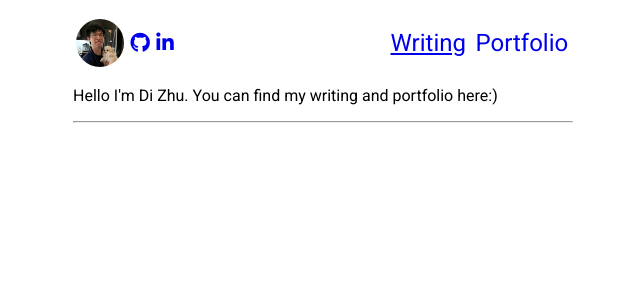
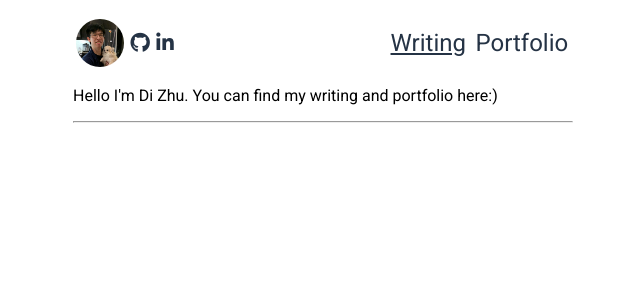
Before and after one commit to alvyjudy/alvyjudy.github.io, a Jekyll site: the page built from index.html, in a window 1280 px wide. Shown: the top 300 px of the page, without its empty margins (317-957 px from the left). Built offline with Jekyll 4.4.1, drawn with Linux system fonts in a browser that asks for light colours; nearby versions of some CDN libraries.

Commit message:
style blog posts

```diff
--- a/_layouts/default.html
+++ b/_layouts/default.html
@@ -11,7 +11,7 @@
     <link rel="stylesheet" href="/assets/css/stylesheet.css">
     <script src="https://kit.fontawesome.com/45cada45a9.js" crossorigin="anonymous"></script>
     <link rel="preconnect" href="https://fonts.gstatic.com">
-    <link href="https://fonts.googleapis.com/css2?family=Roboto&display=swap" rel="stylesheet">
+    <link href="https://fonts.googleapis.com/css2?family=Roboto:wght@300;400;700;900&display=swap" rel="stylesheet">
   </head>
   <body>
 
--- a/assets/css/stylesheet.scss
+++ b/assets/css/stylesheet.scss
@@ -5,16 +5,42 @@
 $bright: #A3AEB8;
 $primary: #CF9871;
 $secondary: #946334;
+$elevation1: 0 2px 8px 0 rgba(0, 0, 0, 0.2);
+
+// style global
 
 body {
   margin: 1em;
   font-family: 'Roboto', sans-serif;
 }
 
+a {
+  text-decoration: none;
+  color: $dark;
+}
+
+ul {
+  list-style-type: none;
+  padding: 0;
+
+  & li {
+    margin: 0;
+  }
+
+  & a {
+    color: $dark;
+    font-weight: 800;
+  }
+}
+
 .all-content {
   margin: auto;
   max-width: 500px;
 }
+
+// end style global
+
+// style navigtion bar
 
 .introduction__line1 {
   display: flex;
@@ -62,10 +88,12 @@
   width: 3em;
 }
 
-// Styles for portfolio page
+// end style for navigation bar
+
+// Style portfolio page
 
 .project-card {
-  box-shadow: 0 4px 8px 0 rgba(0, 0, 0, 0.2), 0 6px 20px 0 rgba(0, 0, 0, 0.19);
+  box-shadow: $elevation1;
   margin: 2em auto;
   display: grid;
   grid-template-rows: 1fr 3fr;
@@ -83,12 +111,35 @@
   height: 100px;
 }
 
-.project-details {
 
-}
 
 // end style for portfolio page
 
 // Styles for each blog post
 
 // end style for each blog post
+
+// Style all blog posts
+
+.blog-posts-list__each-post {
+  box-shadow: $elevation1;
+  padding: 1em;
+}
+
+.each-post__detail {
+  display: flex;
+}
+
+.each-post__date {
+  color: $bright;
+  margin: 0.2em;
+  flex: 1 1;
+}
+
+.each-post__teaser {
+  color: $light;
+  margin: 0.2em;
+  flex: 3 1;
+}
+
+// end style for all blog posts
--- a/index.html
+++ b/index.html
@@ -2,13 +2,19 @@
 layout: default
 ---
 
-<ul>
+<ul class="blog-posts-list">
   {% for post in site.posts %}
-    <li>
+    <li class="blog-posts-list__each-post">
       <h2>
         <a href="{{post.url}}">{{ post.title }}</a>
       </h2>
-      {{ post.excerpt }}
+      <div class="each-post__detail">
+        <p class="each-post__date">{{post.date | date: "%b %-d, %Y"}}</p>
+        <p class="each-post__teaser">
+          {{ post.teaser }}
+        </p>
+      </div>
+
     </li>
   {% endfor %}
 </ul>
```
Also changed, not shown: _layouts/post.html (added, +7 -0 lines).
